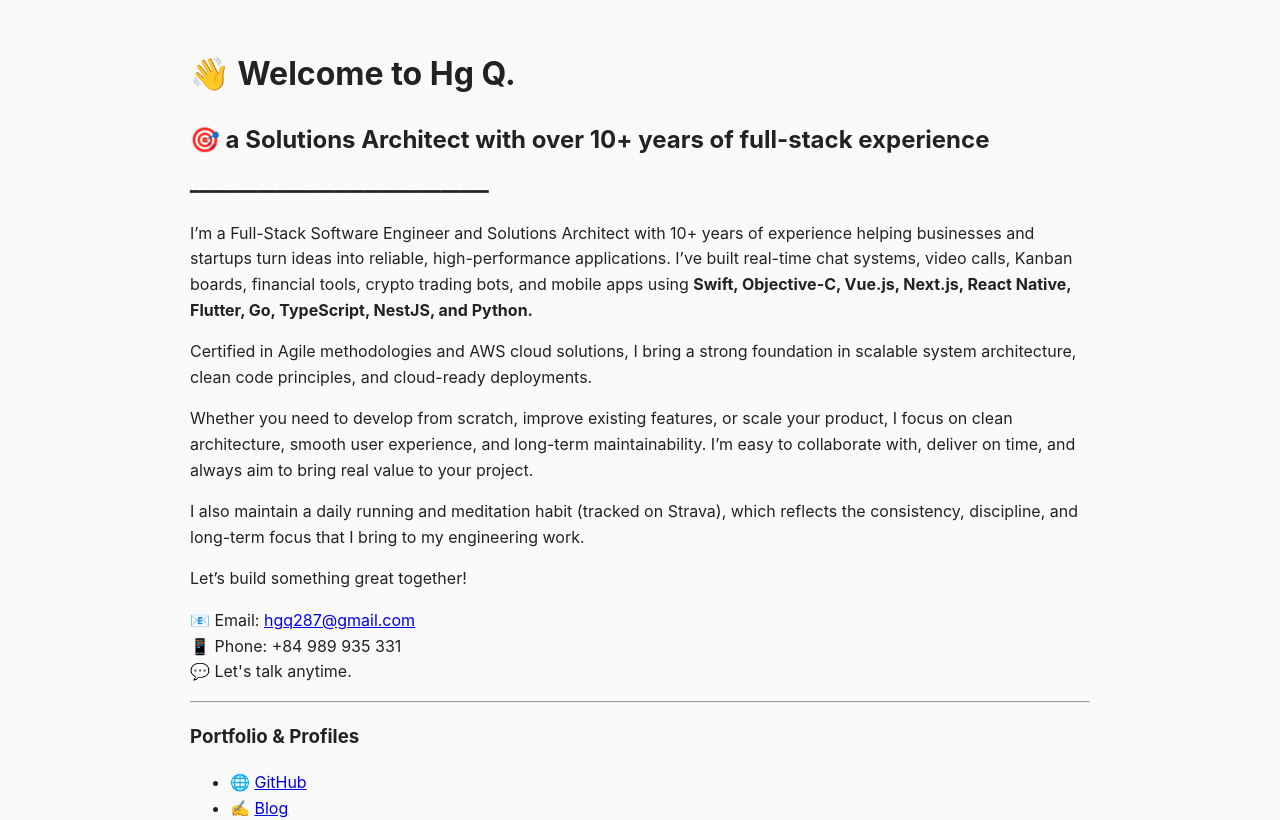
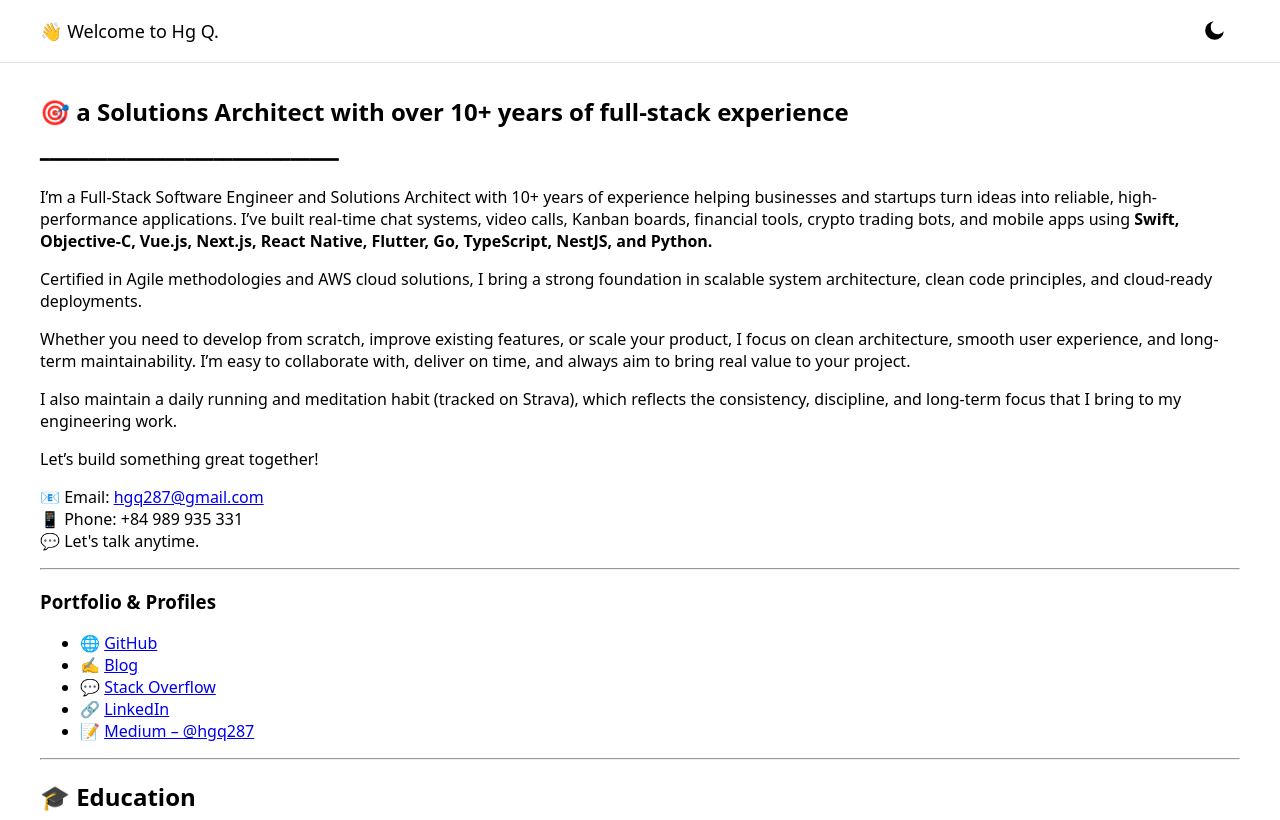
Before and after one commit to hgq287/hgq287.github.io, a Next.js app: page / in a window 1280 px wide. Shown: the top 820 px of the page. Built offline with nearby package versions, Linux system fonts and the light colour scheme.

Commit message:
feat: add header component, and support for light/dark mode

```diff
--- a/package.json
+++ b/package.json
@@ -13,6 +13,7 @@
     "gray-matter": "^4.0.3",
     "marked": "^15.0.12",
     "next": "^15.3.0",
+    "next-themes": "^0.4.6",
     "react": "^19.1.0",
     "react-dom": "^19.1.0",
     "remark": "^15.0.1",
--- /dev/null
+++ b/src/app/components/Header.tsx
@@ -0,0 +1,25 @@
+'use client';
+
+import { useEffect, useState } from 'react';
+import ThemeToggle from './ThemeToggle';
+
+export default function Header() {
+  const [scrolled, setScrolled] = useState(false);
+
+  useEffect(() => {
+    const onScroll = () => setScrolled(window.scrollY > 10);
+    window.addEventListener('scroll', onScroll);
+    return () => window.removeEventListener('scroll', onScroll);
+  }, []);
+
+  return (
+    <header
+      className={`header ${scrolled ? 'header--scrolled' : ''}`}
+    >
+      <div className="header__content">
+        <div className="header__title">👋 Welcome to Hg Q.</div>
+        <ThemeToggle />
+      </div>
+    </header>
+  );
+}
--- /dev/null
+++ b/src/app/components/ThemeToggle.tsx
@@ -0,0 +1,46 @@
+'use client';
+
+import { useTheme } from 'next-themes';
+import { useEffect, useState } from 'react';
+import SunIcon from './icons/SunIcon';
+import MoonIcon from './icons/MoonIcon';
+
+export default function ThemeToggle() {
+  const { theme, setTheme } = useTheme();
+  const [mounted, setMounted] = useState(false);
+  useEffect(() => setMounted(true), []);
+  if (!mounted) return null;
+
+  const isLight = theme === 'light';
+
+  return (
+    <button
+      onClick={() => setTheme(isLight ? 'dark' : 'light')}
+      style={{
+        background: 'transparent',
+        border: '1px solid var(--color-primary)',
+        color: 'var(--color-primary)',
+        borderRadius: '999px',
+        padding: '0.4rem 0.8rem',
+        fontWeight: 600,
+        display: 'flex',
+        alignItems: 'center',
+        gap: '0.5rem',
+        cursor: 'pointer',
+        transition: 'all 0.2s ease-in-out',
+      }}
+    >
+      {isLight ? (
+        <>
+          <MoonIcon size={25} color="#000000" />
+          {/* <span>Dark</span> */}
+        </>
+      ) : (
+        <>
+          <SunIcon size={25} color="#ffffff" />
+          {/* <span>Light</span> */}
+        </>
+      )}
+    </button>
+  );
+}
--- /dev/null
+++ b/src/app/components/icons/MoonIcon.tsx
@@ -0,0 +1,7 @@
+export default function MoonIcon({ size = 20, color = '#00CED1' }: { size?: number; color?: string }) {
+  return (
+    <svg width={size} height={size} viewBox="0 0 24 24" fill={color}>
+      <path d="M21 12.79A9 9 0 1111.21 3a7 7 0 109.79 9.79z" />
+    </svg>
+  );
+}
--- /dev/null
+++ b/src/app/components/icons/SunIcon.tsx
@@ -0,0 +1,8 @@
+export default function SunIcon({ size = 20, color = '#FFA500' }: { size?: number; color?: string }) {
+  return (
+    <svg width={size} height={size} viewBox="0 0 24 24" fill={color}>
+      <path d="M12 4.75a1 1 0 011 1V7a1 1 0 01-2 0V5.75a1 1 0 011-1zm6.364 1.636a1 1 0 011.414 1.414l-1.121 1.121a1 1 0 11-1.414-1.414l1.121-1.121zM19.25 11a1 1 0 010 2H17a1 1 0 010-2h2.25zM17.657 17.657a1 1 0 001.414-1.414l-1.121-1.121a1 1 0 00-1.414 1.414l1.121 1.121zM12 17a1 1 0 011 1v2.25a1 1 0 01-2 0V18a1 1 0 011-1zM6.343 17.657l1.121-1.121a1 1 0 10-1.414-1.414L4.929 16.243a1 1 0 001.414 1.414zM4.75 13a1 1 0 010-2H7a1 1 0 010 2H4.75zM6.343 6.343a1 1 0 00-1.414 1.414l1.121 1.121a1 1 0 101.414-1.414L6.343 6.343z" />
+      <circle cx="12" cy="12" r="3" fill={color} />
+    </svg>
+  );
+}
--- a/src/app/globals.css
+++ b/src/app/globals.css
@@ -1,14 +1,49 @@
-html, body {
-  margin: 0; padding: 0;
-  font-family: -apple-system, BlinkMacSystemFont, 'Segoe UI', Roboto, Oxygen,
-    Ubuntu, Cantarell, 'Open Sans', 'Helvetica Neue', sans-serif;
-  background: #fafafa;
-  color: #222;
-  line-height: 1.6;
+:root {
+  --color-bg: #121212;
+  --color-text: #ffffff;
+  --color-divider: rgba(255, 255, 255, 0.08);
 }
 
-main {
-  max-width: 900px;
-  margin: 3rem auto;
-  padding: 0 1.5rem;
+[data-theme='light'] {
+  --color-bg: #ffffff;
+  --color-text: #000000;
+  --color-divider: rgba(0, 0, 0, 0.1);
 }
+
+body {
+  margin: 0;
+  background-color: var(--color-bg);
+  color: var(--color-text);
+  font-family: system-ui, sans-serif;
+}
+
+.header {
+  position: sticky;
+  top: 0;
+  z-index: 999;
+  background-color: var(--color-bg);
+  border-bottom: 1px solid var(--color-divider);
+  transition: border-color 0.3s ease;
+}
+
+.header__content {
+  max-width: 1200px;
+  margin: 0 auto;
+  padding: 0.75rem 1rem;
+  display: flex;
+  justify-content: flex-end;
+  align-items: center;
+}
+
+.header__title {
+  font-size: 1.125rem;
+  font-weight: 500;
+  color: var(--color-text);
+  margin-right: auto;
+}
+
+.main-content {
+  max-width: 1200px;
+  margin: 2rem auto;
+  padding: 0 1rem;
+}
--- a/src/app/layout.tsx
+++ b/src/app/layout.tsx
@@ -1,4 +1,5 @@
 import './globals.css';
+import { ThemeProvider } from 'next-themes';
 
 export const metadata = {
   title: 'Hg Q. - Portfolio & Profiles',
@@ -11,9 +12,11 @@ export default function RootLayout({
   children: React.ReactNode;
 }) {
   return (
-    <html lang="en">
+    <html lang="en" suppressHydrationWarning>
       <body>
-        <main>{children}</main>
+        <ThemeProvider attribute="data-theme" defaultTheme="light">
+          {children}
+        </ThemeProvider>
       </body>
     </html>
   );
--- a/src/app/page.tsx
+++ b/src/app/page.tsx
@@ -1,3 +1,4 @@
+import Header from './components/Header';
 import MarkdownSection from './components/MarkdownSection';
 import { marked } from 'marked';
 import fs from 'fs/promises';
@@ -28,10 +29,12 @@ export default async function Home() {
 
   return (
     <>
-      <h1>👋 Welcome to Hg Q.</h1>
-      {sections.map(({ title, contentHtml }) => (
-        <MarkdownSection key={title} title={title} contentHtml={contentHtml} />
-      ))}
+      <Header />
+      <main className="main-content">
+        {sections.map(({ title, contentHtml }) => (
+          <MarkdownSection key={title} title={title} contentHtml={contentHtml} />
+        ))}
+      </main>
     </>
   );
 }
```
Also changed, not shown: 1 other file (tests, documents, lock files or other folders).
